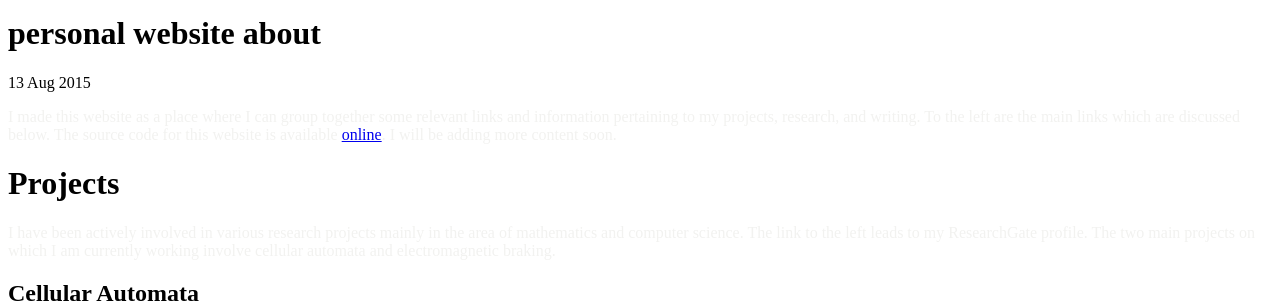
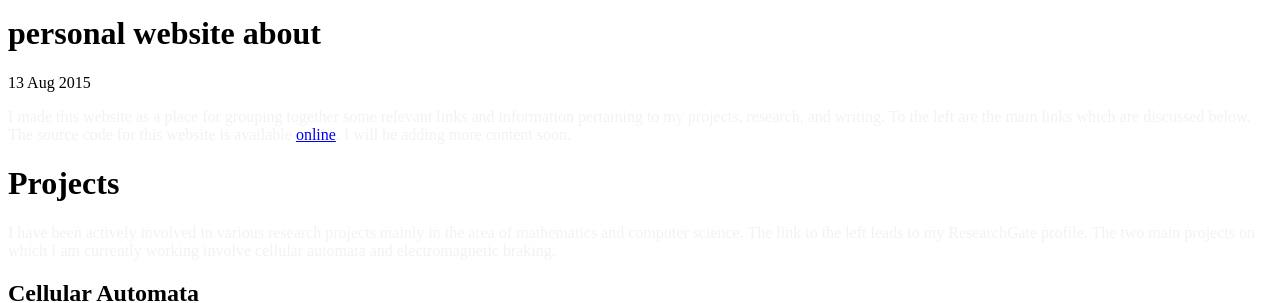
Before and after one commit to cakoch10/cakoch10.github.io, a Jekyll site: the page built from _posts/2015-08-13-main.md, in a window 1280 px wide, cut to the strip 835-1483 px from the top of the page. Shown: the top 303 px of the strip. Built offline with Jekyll 4.4.1, drawn with Linux system fonts in a browser that asks for light colours; Markdown is read by kramdown in place of the engine named in the settings.

Commit message:
Update 2015-08-13-main.md

```diff
--- a/_posts/2015-08-13-main.md
+++ b/_posts/2015-08-13-main.md
@@ -4,7 +4,7 @@ title: personal website about
 ---
 
 <span style="color:#f2f2f0">
-I made this website as a place where I can group together some relevant links and information pertaining to my projects, research, and writing. To the left are the main links which are discussed below. The source code for this website is available [online](https://github.com/cakoch10/cakoch10.github.io). I will be adding more content soon.
+I made this website as a place for grouping together some relevant links and information pertaining to my projects, research, and writing. To the left are the main links which are discussed below. The source code for this website is available [online](https://github.com/cakoch10/cakoch10.github.io). I will be adding more content soon.
 </span>
 
 #Projects
```
